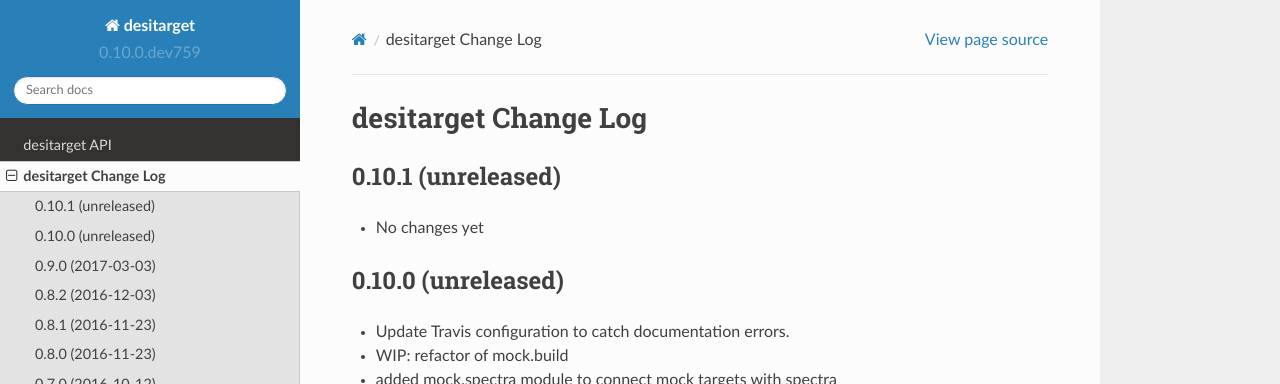
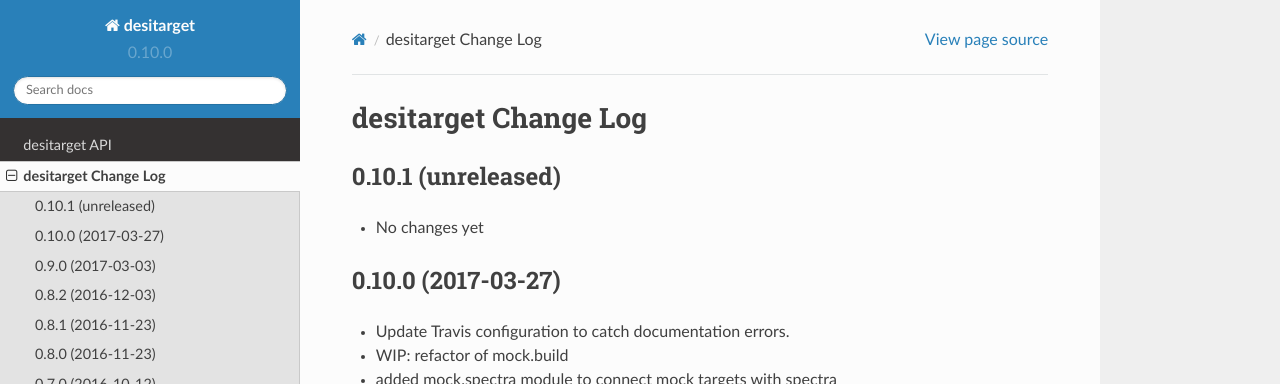
Before and after one commit to desihub/desitarget, a Sphinx documentation site: the page built from doc/changes.rst, in a window 1280 px wide and 900 px high. Shown: the top 384 px of the window. Built offline with Sphinx 7.4.7 and the Read the Docs theme 2.0.0, drawn with Linux system fonts in a browser that asks for light colours.

Commit message:
desitarget 0.10.0

```diff
--- a/doc/changes.rst
+++ b/doc/changes.rst
@@ -3,12 +3,12 @@
 =====================
 
 0.10.1 (unreleased)
-------------------
+-------------------
 
 * No changes yet
 
-0.10.0 (unreleased)
-------------------
+0.10.0 (2017-03-27)
+-------------------
 
 * Update Travis configuration to catch documentation errors.
 * WIP: refactor of mock.build
--- a/py/desitarget/_version.py
+++ b/py/desitarget/_version.py
@@ -1 +1 @@
-__version__ = '0.10.0.dev759'
+__version__ = '0.10.0'
```
